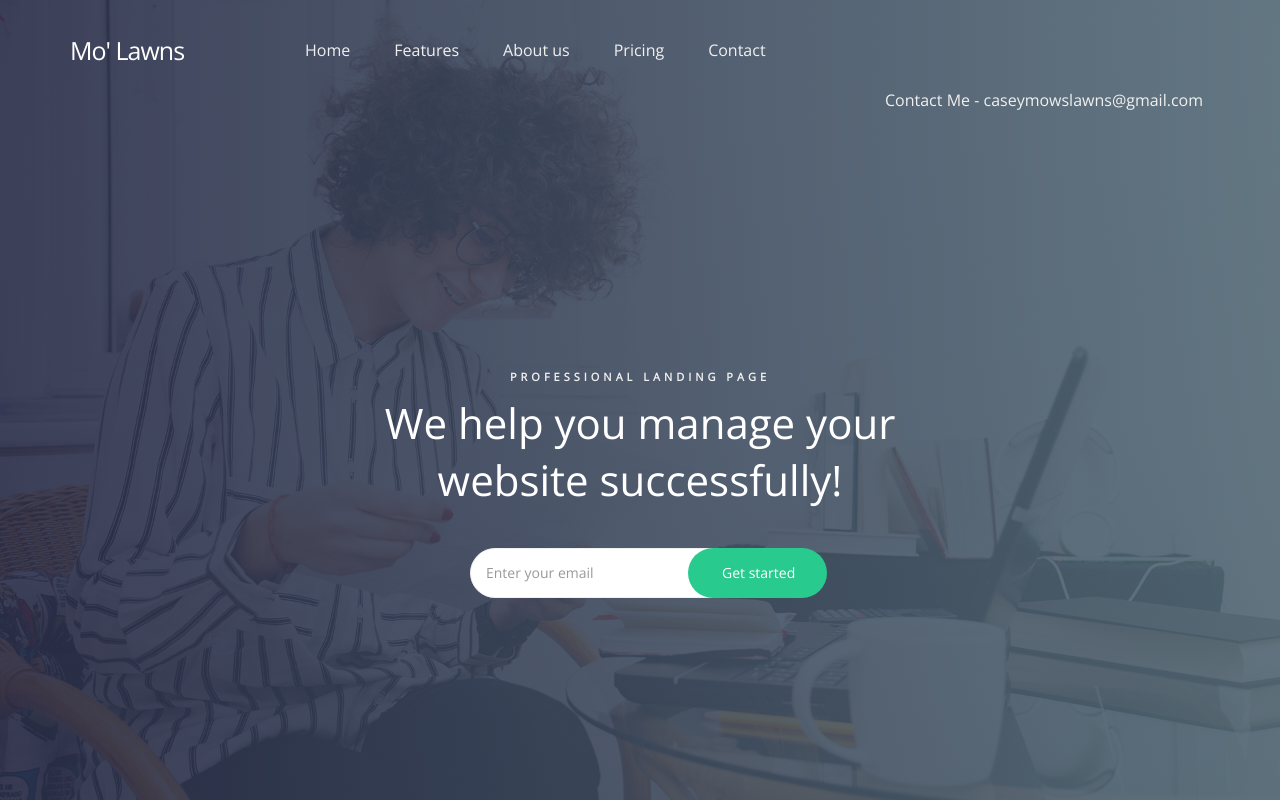
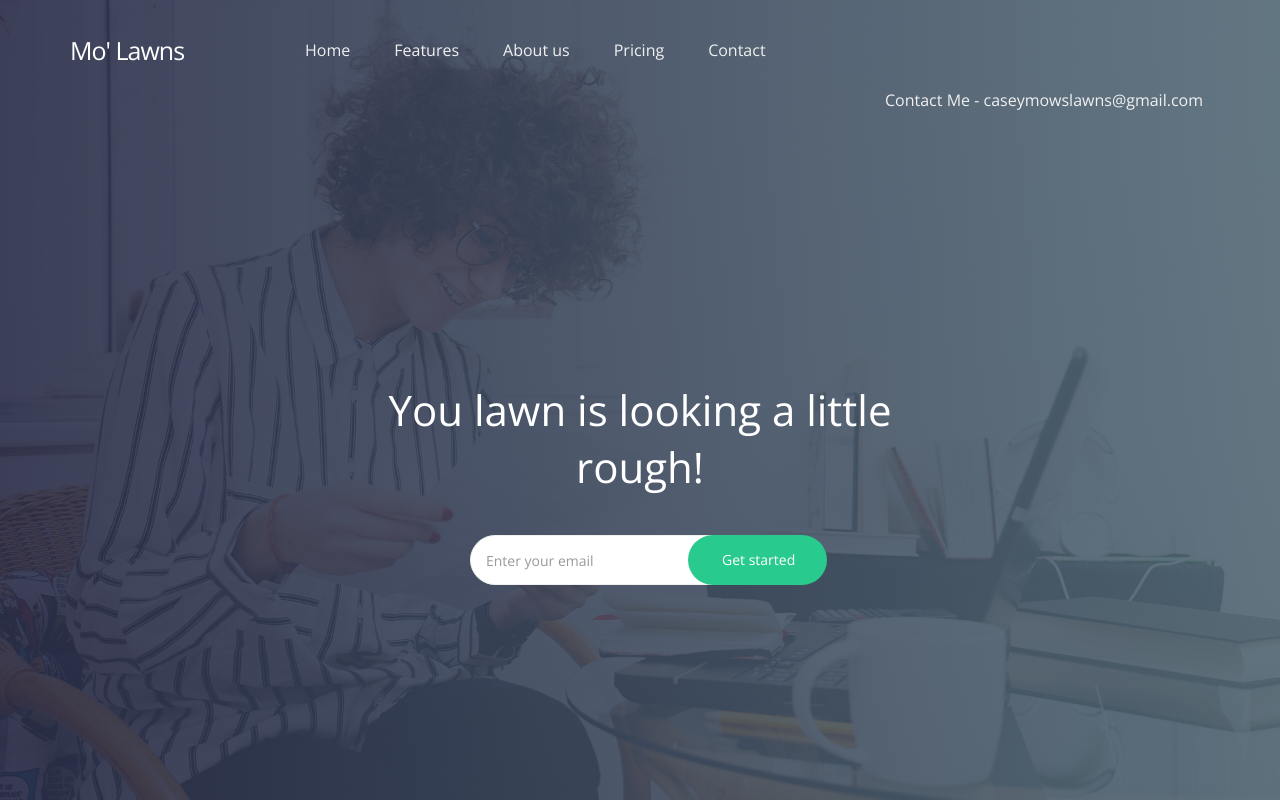
Before and after one commit to Cassse/Summer-Lawns, a plain HTML site: page index.html in a window 1280 px wide. Shown: the top 802 px of the page. Drawn offline with nearby package versions, Linux system fonts and the light colour scheme.

Commit message:
Update index.html

```diff
--- a/index.html
+++ b/index.html
@@ -79,8 +79,8 @@
 
                     <div class="col-md-offset-3 col-md-6 col-sm-12">
                          <div class="home-info">
-                              <h3>professional landing page</h3>
-                              <h1>We help you manage your website successfully!</h1>
+                              <h3></h3>
+                              <h1>You lawn is looking a little rough!</h1>
                               <form action="" method="get" class="online-form">
                                    <input type="email" name="email" class="form-control" placeholder="Enter your email" required="">
                                    <button type="submit" class="form-control">Get started</button>
```
